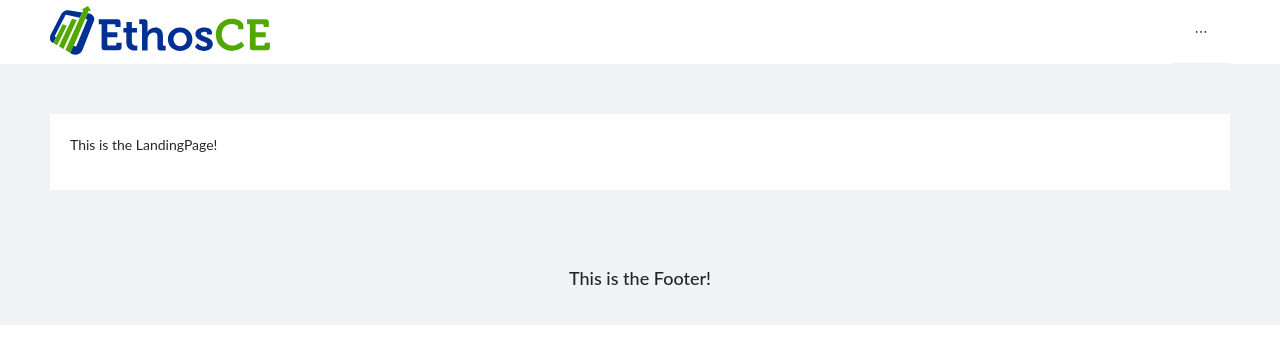
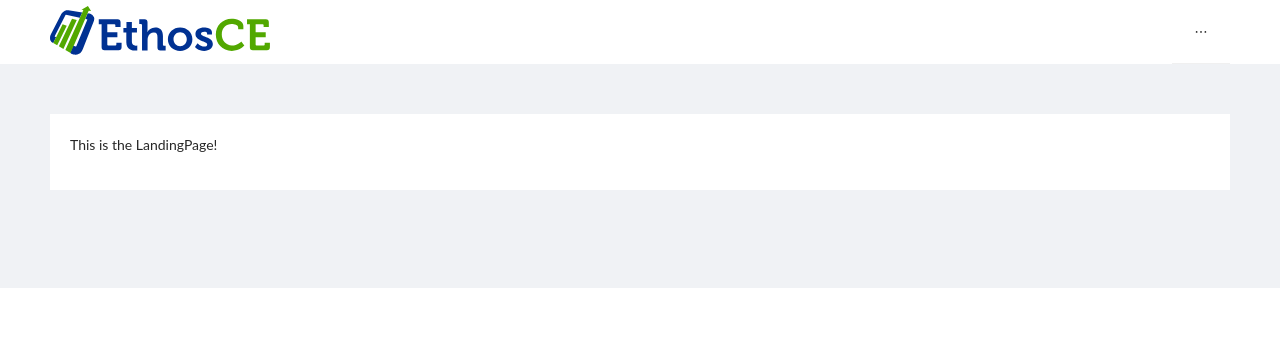
Before and after one commit to d-m-projects/conference-builder, a React (Create React App) app: page / in a window 1280 px wide. Shown: the top 364 px of the page. Built offline with nearby package versions, Linux system fonts and the light colour scheme.

Commit message:
"Misc UI" set

```diff
--- a/src/components/components/Foot.js
+++ b/src/components/components/Foot.js
@@ -10,7 +10,7 @@ const { Footer } = Layout
 
 function Foot() {
 	return (
-		<Footer style={{ textAlign: 'center' }}><h4>This is the Footer!</h4></Footer>
+		<Footer style={{ textAlign: 'center' }}></Footer>
 	);
 }
 
--- a/src/components/file/index.js
+++ b/src/components/file/index.js
@@ -128,8 +128,8 @@ const File = () => {
 			<List
 				header={
 					<div style={{ display: "flex", flexDirection: "row", justifyContent: "space-between" }}>
-						<h3>All Programs</h3>
-						<Button style={{ float: "right" }} type="primary" htmlType="submit" shape="round"
+						<h2 style={{margin:"0"}}>All Programs</h2>
+						<Button style={{ float: "right" }} type="primary" htmlType="submit"
 							onClick={doCreateProgram}
 						>
 							<PlusOutlined />
```
